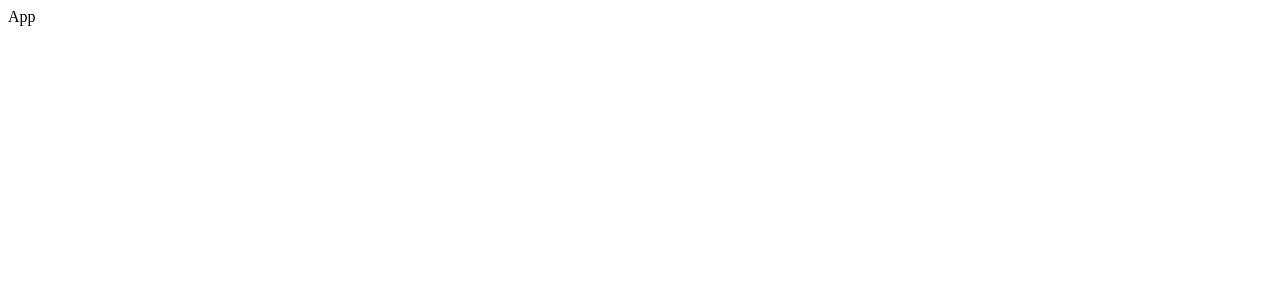
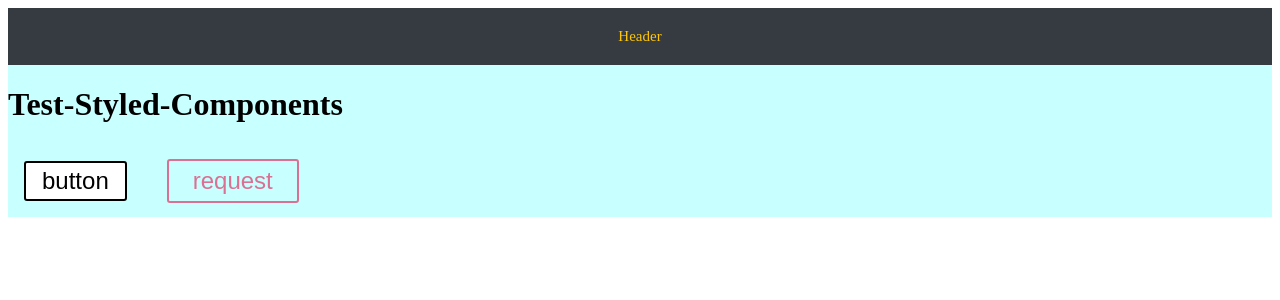
Before and after one commit to rias-z/react_practice_apps, a React (Create React App) app in the folder test-styled-components/: page / in a window 1280 px wide. Shown: the top 300 px of the page. Built offline with nearby package versions, Linux system fonts and the light colour scheme.

Commit message:
feat: ボタン2つ追加

```diff
--- a/test-styled-components/src/App.js
+++ b/test-styled-components/src/App.js
@@ -1,12 +1,81 @@
-import React, { Component } from 'react'
+import React from 'react'
+import styled from 'styled-components'
 
 
-class App extends Component {
+const StyledApp = styled.div`
+  background-color: rgb(200, 255, 255);
+  width: 100%;
+  height: 100%;
+`
+
+const StyledHeader = styled.div`
+  font-size: 15px;
+  padding: 20px;
+  text-align: center;
+  color: #FFC507;
+  background: #353B41;
+`
+
+const StyledButton = styled.button`
+  background: ${props => props.active ? 'gray': 'white'};
+  color: ${props => props.active ? 'white': 'black'};
+  margin: 1rem;
+  font-size: 1.5rem;
+  padding: 0.25rem 1rem;
+  border: 2px solid ${props => props.active ? 'transparent': 'black'};
+  border-radius: 3px;
+  &:hover {
+    cursor: pointer;
+  }
+`
+
+const StyledRequestButton = styled.button`
+  border-radius: 3px;
+  padding: 0.25em 1em;
+  margin: 0 1em;
+  font-size: 1.5rem;
+  background: transparent;
+  color: palevioletred;
+  border: 2px solid palevioletred;
+`;
+
+
+class App extends React.Component {
+  constructor(props) {
+    super(props)
+    this.state = {
+      active: false,
+    }
+  }
+
+  toggleButton() {
+    this.setState({
+      active: !this.state.active,
+    })
+  }
+
   render() {
     return (
-      <div className="App">
-        App
-      </div>
+      <StyledApp className='App'>
+        <StyledHeader className='Header'>
+          Header
+        </StyledHeader>
+
+        <h1>Test-Styled-Components</h1>
+        <StyledButton
+          onClick={() => this.toggleButton()}
+          active={this.state.active}
+        >
+          button
+        </StyledButton>
+
+        <StyledRequestButton
+          onClick={(e) => {
+            e.preventDefault()
+            console.log("push request button")
+          }}
+        >request</StyledRequestButton>
+      </StyledApp>
     )
   }
 }
```
